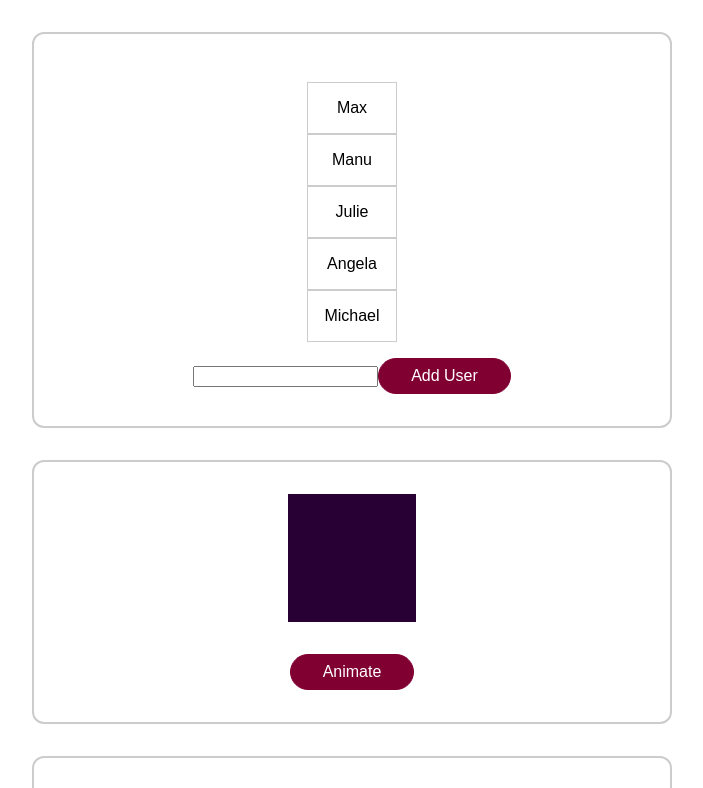
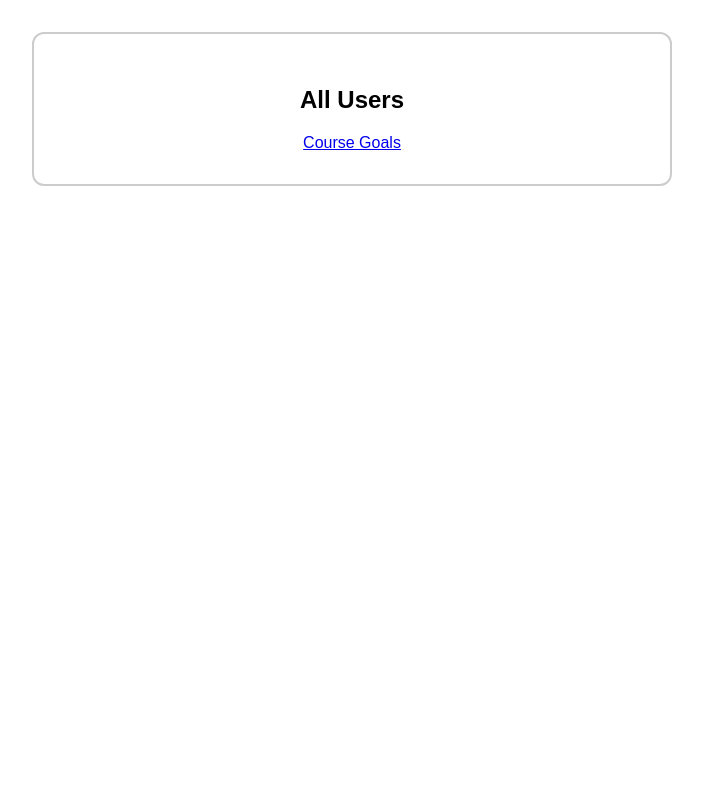
Before and after one commit to panaram1ks/vue-01-starting-project, a Vue app in the folder Animations-01/: page / in a window 1280 px wide. Shown: the top 788 px of the page, without its empty margins (288-991 px from the left). Built offline with nearby package versions, Linux system fonts and the light colour scheme.

Commit message:
simply two routes

```diff
--- a/Animations-01/package.json
+++ b/Animations-01/package.json
@@ -9,7 +9,8 @@
   },
   "dependencies": {
     "core-js": "^3.6.5",
-    "vue": "^3.0.0"
+    "vue": "^3.0.0",
+    "vue-router": "^4.2.4"
   },
   "devDependencies": {
     "@vue/cli-plugin-babel": "~4.5.0",
--- a/Animations-01/src/App.vue
+++ b/Animations-01/src/App.vue
@@ -1,5 +1,6 @@
 <template>
-  <div class="container">
+  <router-view></router-view>
+  <!-- <div class="container">
     <users-list></users-list>
   </div>
   <div class="container">
@@ -38,14 +39,14 @@
 
   <div class="container">
     <button @click="showDialog">Show Dialog</button>
-  </div>
+  </div> -->
 </template>
 
 <script>
-import UsersList from './components/UsersList.vue';
+// import UsersList from './components/UsersList.vue';
 
 export default {
-  components: { UsersList },
+  // components: { UsersList },
   data() {
     return {
       animatedBlock: false,
--- a/Animations-01/src/main.js
+++ b/Animations-01/src/main.js
@@ -1,10 +1,22 @@
 import { createApp } from 'vue';
+import { createRouter, createWebHistory } from 'vue-router';
 
 import App from './App.vue';
 import BaseModal from './components/BaseModal.vue';
+import AllUsers from './pages/AllUsers.vue';
+import CourseGoals from './pages/CourseGoals.vue';
+
+const router = createRouter({
+  history: createWebHistory(),
+  routes: [
+    { path: '/', component: AllUsers },
+    { path: '/goals', component: CourseGoals },
+  ],
+});
 
 const app = createApp(App);
 
 app.component('base-modal', BaseModal);
+app.use(router);
 
 app.mount('#app');
--- /dev/null
+++ b/Animations-01/src/pages/AllUsers.vue
@@ -0,0 +1,9 @@
+<template>
+  <div class="container">
+    <h2>All Users</h2>
+    <router-link to="/goals">Course Goals</router-link>
+  </div>
+</template>
+
+
+<!-- npm install --save vue-router -->
--- /dev/null
+++ b/Animations-01/src/pages/CourseGoals.vue
@@ -0,0 +1,6 @@
+<template>
+  <div class="container">
+    <h2>All Courses</h2>
+    <router-link to="/">All Users</router-link>
+  </div>
+</template>
```
Also changed, not shown: 1 other file (tests, documents, lock files or other folders).
